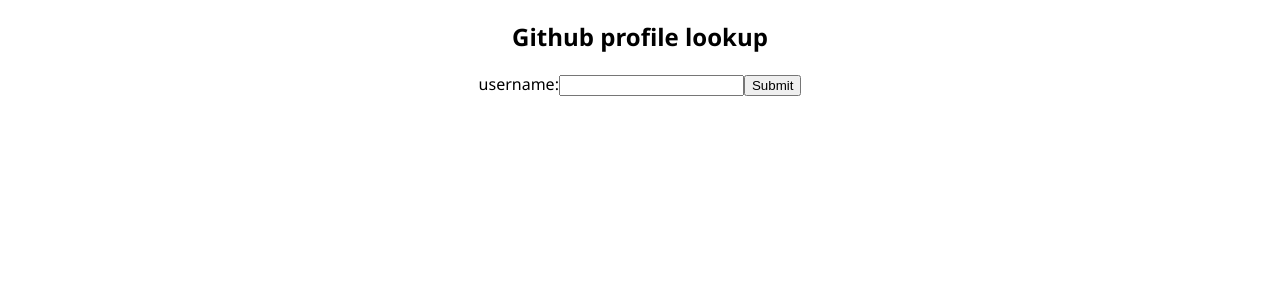
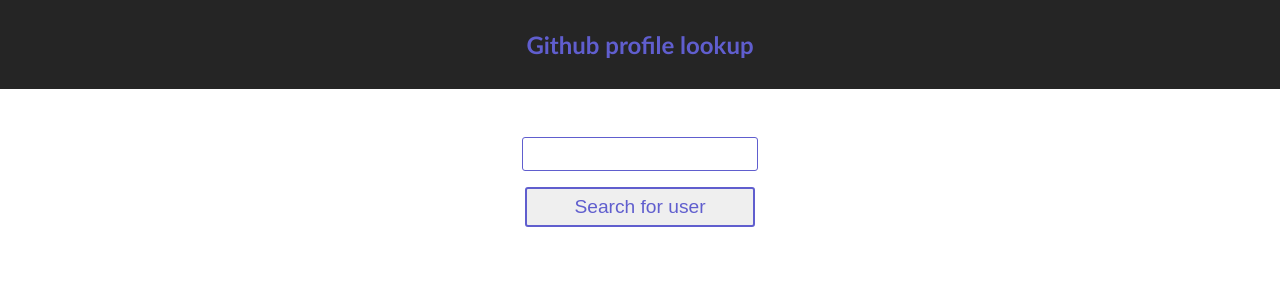
Before and after one commit to azeznassar/react-github-api, a React (Vite) app: page / in a window 1280 px wide. Shown: the top 300 px of the page. Built offline with nearby package versions, Linux system fonts and the light colour scheme.

Commit message:
starting css for landing page

```diff
--- a/src/App.css
+++ b/src/App.css
@@ -1,4 +1,10 @@
 .app {
     text-align: center;
-    font-family: 'Segoe UI', sans-serif;
+    font-family: 'Trebuchet MS', 'Lucida Sans Unicode', 'Lucida Grande', 'Lucida Sans', sans-serif;
 }
+
+.appHeader {
+    padding: 10px;
+    color: #605ece;
+    background: #252525;
+}
--- a/src/App.js
+++ b/src/App.js
@@ -7,7 +7,9 @@
     render(){
         return (
             <div className="app">
-                <h2>Github profile lookup</h2>
+                <div className="appHeader">
+                    <h2>Github profile lookup</h2>
+                </div>
                 <InputForm />
             </div>
         );
--- a/src/components/Github/Github.js
+++ b/src/components/Github/Github.js
@@ -1,6 +1,6 @@
 import React from 'react';
 import Loading from '../Loading/Loading';
-import Repo from './Repo';
+import Repo from '../Repo/Repo';
 
 class Github extends React.Component {
     constructor(props) {
@@ -83,7 +83,7 @@
                 </div>
                 <div>
                     <h3>Repos</h3>
-                    {repos.map(repo => { return (
+                    {repos.map(repo => { return ( // TODO get description and make cards?
                         <div key={repo.id}>
                             <Repo name={repo.full_name} stargazers={repo.stargazers_count}/>
                         </div>
@@ -95,7 +95,3 @@
 }
 
 export default Github;
-
-
-// `https://api.github.com//user/${this.props.username}/followers`
-// `https://api.github.com//user/${this.props.username}/following`
--- /dev/null
+++ b/src/components/InputForm/InputForm.css
@@ -0,0 +1,36 @@
+.inputForm {
+    margin-top: 2rem;
+    font-size: 1.2rem;
+    display: flex;
+    flex-direction: column;
+    align-items: center;
+}
+
+.username {
+    margin: 1rem;
+    font-size: 1rem;
+    border-radius: 3px;
+    border: .3px solid #605ece;
+    color: #252525;
+    width: 230px;
+    height: 30px;
+}
+
+.username:focus {
+    border: 1px solid #252525;
+}
+
+.submitButton {
+    color: #605ece;
+    cursor: pointer;
+    font-size: 1em;
+    border: 2px solid #605ece;
+    border-radius: 3px;
+    width: 230px;
+    height: 40px;
+}
+
+.submitButton:hover {
+    border: 2px solid #252525;
+    color: #252525;
+}
--- a/src/components/InputForm/InputForm.js
+++ b/src/components/InputForm/InputForm.js
@@ -1,5 +1,6 @@
 import React from 'react';
 import Github from '../Github/Github';
+import './InputForm.css';
 
 class InputForm extends React.Component {
     constructor(props) {
@@ -26,12 +27,9 @@
     render() {
         if (!this.state.submitted) {
             return (
-                <form>
-                    <label>
-                        username:
-                        <input type="text" value={this.state.input} onChange={this.handleChange} />
-                    </label>
-                    <input type="submit" value="Submit" onClick={this.handleSubmit} />
+                <form className="inputForm">
+                    <input className="username" type="text" value={this.state.input} onChange={this.handleChange} />
+                    <input className="submitButton" type="submit" value="Search for user" onClick={this.handleSubmit} />
                 </form>
             );
         }
--- a/src/components/Loading/Loading.css
+++ b/src/components/Loading/Loading.css
@@ -6,6 +6,10 @@
     animation: rotate 1s infinite linear;
     width: 28px;
     height: 28px;
+}
+
+.loadingContainer {
+    margin: 2rem;
 }
 
 @keyframes rotate {
--- a/src/components/Loading/Loading.js
+++ b/src/components/Loading/Loading.js
@@ -1,8 +1,12 @@
 import React from 'react';
 import './Loading.css';
 
-const Loading = (props) => {
-    return <div className="loading" />
-}
+const Loading = () => {
+    return (
+        <div className="loadingContainer">
+            <div className="loading" />
+        </div>
+    );
+};
 
 export default Loading;
--- a/src/index.css
+++ b/src/index.css
@@ -7,3 +7,7 @@
         transform: rotate(360deg);
     }
 }
+
+body {
+    margin: 0;
+}
```
Also changed, not shown: src/components/Github/Github.css (added), src/components/Repo/Repo.css (added), src/components/Repo/Repo.js (renamed from src/components/Github/Repo.js), 1 other file (tests, documents, lock files or other folders).
